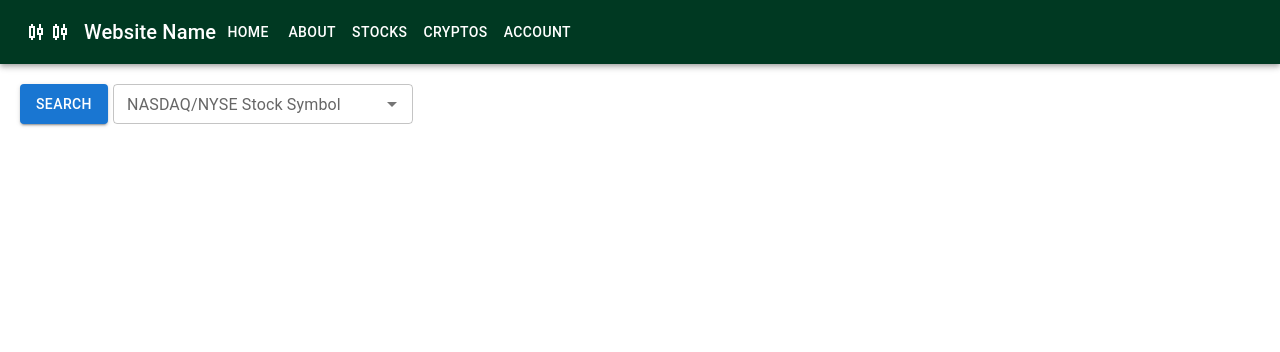
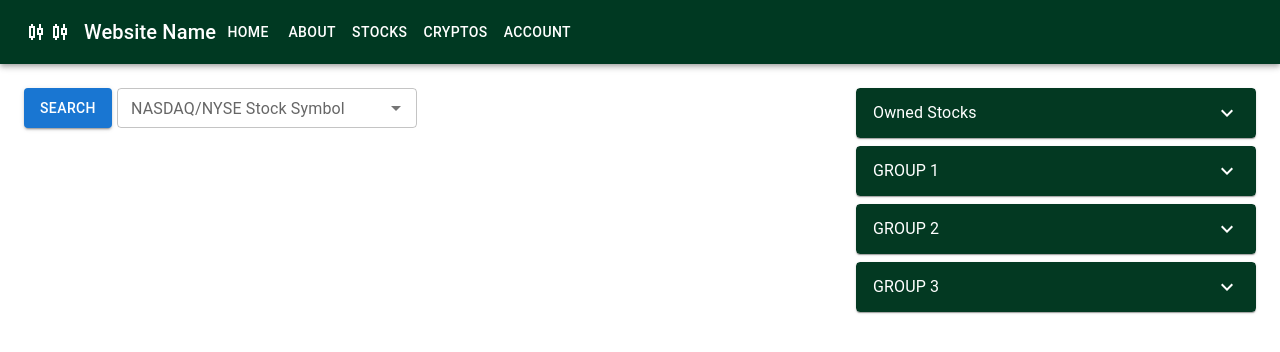
Before and after one commit to zfreiter/Frontend-Final-Project, a React (Vite) app in the folder client/: page / in a window 1280 px wide. Shown: the top 352 px of the page. Built offline with nearby package versions, Linux system fonts and the light colour scheme.

Commit message:
update user groups
Added the outline for the user stock groups and owned group.

Need to add a way to get data and update all stocks at one time in all groups.

```diff
--- /dev/null
+++ b/client/src/components/owned.jsx
@@ -0,0 +1,51 @@
+import Accordion from '@mui/material/Accordion';
+import AccordionSummary from '@mui/material/AccordionSummary';
+import AccordionDetails from '@mui/material/AccordionDetails';
+import Typography from '@mui/material/Typography';
+import ExpandMoreIcon from '@mui/icons-material/ExpandMore';
+import { Box } from '@mui/material';
+const OwnedStocks = ({ title, data }) => {
+  return (
+    <Box sx={{ width: '400px', mb: 1 }}>
+      <Accordion sx={{ border: '1px solid #033922' }}>
+        <AccordionSummary
+          expandIcon={<ExpandMoreIcon sx={{ color: 'white' }} />}
+          aria-controls='panel1a-content'
+          id='panel1a-header'
+          sx={{ backgroundColor: '#033922' }}
+        >
+          <Typography sx={{ color: 'white', backgroundColor: '#033922' }}>{title}</Typography>
+        </AccordionSummary>
+        <AccordionDetails sx={{ border: '1px solid green' }}>
+          {data.map((stock, key) => (
+            <Box
+              key={key}
+              display={'flex'}
+              flexWrap={'wrap'}
+              border={1}
+              width={'100%'}
+              p={1}
+              my={1}
+              borderRadius={1}
+              justifyContent={'space-between'}
+              backgroundColor={'white'}
+            >
+              <Box>
+                <Typography fontSize={'10px'} fontWeight={'bold'} m={0} p={0}>
+                  Stock: {stock.name}
+                </Typography>
+                <Typography fontSize={'10px'}>Amount: {stock.amount}</Typography>
+              </Box>
+              <Box>
+                <Typography fontSize={'10px'}>Current price</Typography>
+                <Typography fontSize={'10px'}>Change</Typography>
+              </Box>
+            </Box>
+          ))}
+        </AccordionDetails>
+      </Accordion>
+    </Box>
+  );
+};
+
+export default OwnedStocks;
--- a/client/src/components/search.jsx
+++ b/client/src/components/search.jsx
@@ -97,7 +97,7 @@ const Search = () => {
   const groups = [{ name: 'Group 1' }, { name: 'Risky' }, { name: 'Future' }];
 
   return (
-    <Box display={'flex'} flexDirection={'column'} m={'20px 20px'} gap={1}>
+    <Box display={'flex'} flexDirection={'column'} m={3} gap={1}>
       <Box display={'flex'} flexWrap={'wrap'} gap={'5px'}>
         <Button variant='contained' onClick={handleSearch}>
           Search
--- a/client/src/redux/authSlice.jsx
+++ b/client/src/redux/authSlice.jsx
@@ -5,6 +5,7 @@ const initialState = {
   user: null,
   groups: [],
   owned: [],
+  stockPrices: [],
 };
 
 export const authSlice = createSlice({
@@ -25,6 +26,9 @@ export const authSlice = createSlice({
     setOwned: (state, action) => {
       state.owned = action.payload.owned;
     },
+    setStockPrices: (state, action) => {
+      state.stockPrices = action.payload.owned;
+    },
   },
 });
 
--- a/client/src/scenes/Home.jsx
+++ b/client/src/scenes/Home.jsx
@@ -1,6 +1,39 @@
 import { Box } from '@mui/material';
 import Search from '../components/search';
+import SimpleAccordion from '../components/owned';
 
 export default function Home() {
-  return <Search />;
+  const ownedData = [
+    { name: 'AAPL', amount: 18.5 },
+    { name: 'AMZN', amount: 6 },
+    { name: 'GE', amount: 35 },
+  ];
+
+  const groupData = [
+    [{ name: 'AAPL' }, { name: 'AMZN' }, { name: 'GE' }],
+    [{ name: 'COST' }, { name: 'DIS' }],
+    [{ name: 'TSLA' }, { name: 'NFLX' }, { name: 'GME' }, { name: 'META' }, { name: 'BB' }],
+  ];
+
+  const getStocks = [];
+  ownedData.map((stock) => {
+    getStocks.push(stock.name);
+  });
+  groupData.map((stock) => {
+    stock.map((stock) => {
+      getStocks.push(stock.name);
+    });
+  });
+
+  return (
+    <Box display={'flex'} justifyContent={'space-between'}>
+      <Search />
+      <Box display={'flex'} flexDirection={'column'} m={3}>
+        <SimpleAccordion title={'Owned Stocks'} data={ownedData} />
+        {groupData.map((group, key) => (
+          <SimpleAccordion key={key} title={`GROUP ${key + 1}`} data={group} />
+        ))}
+      </Box>
+    </Box>
+  );
 }
```
